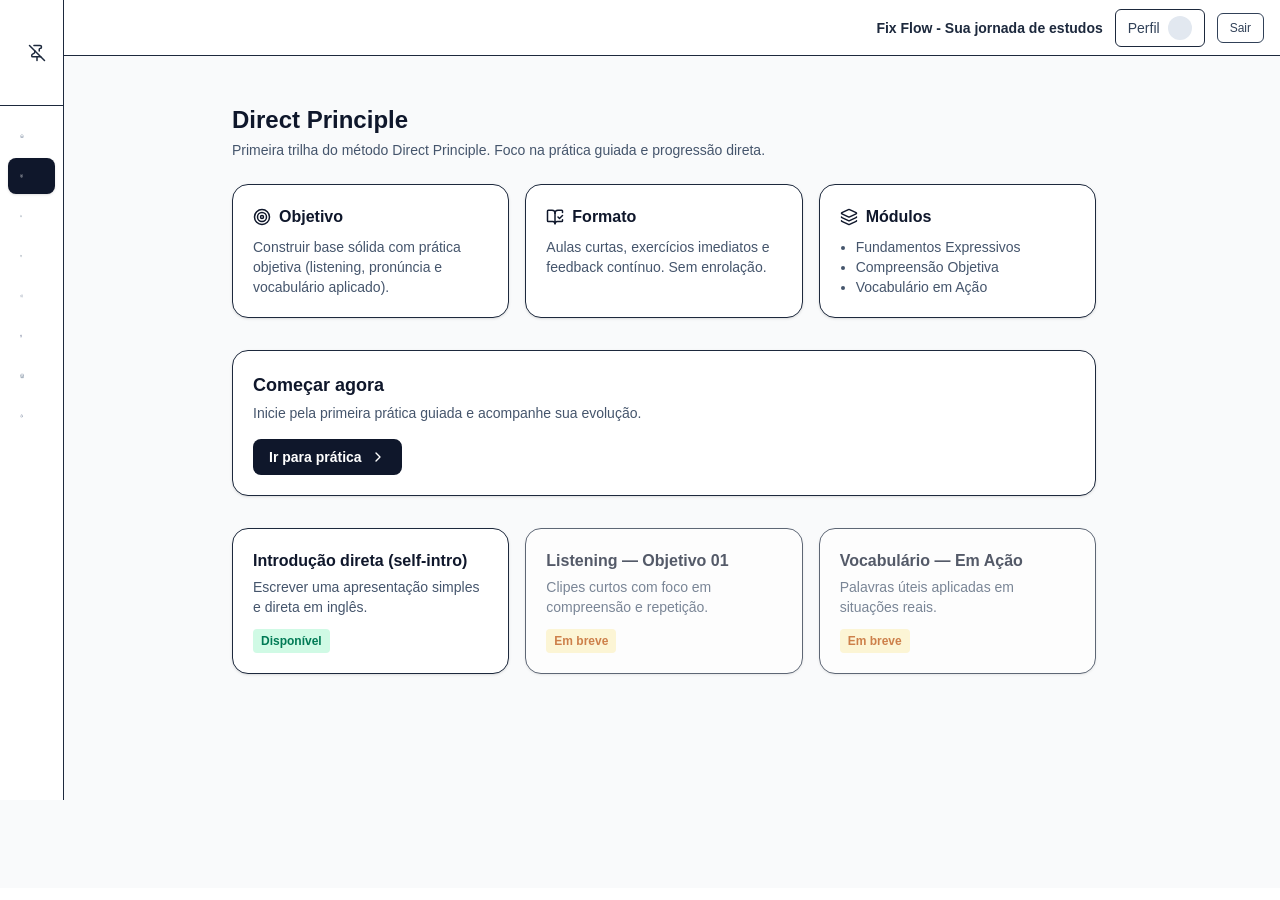
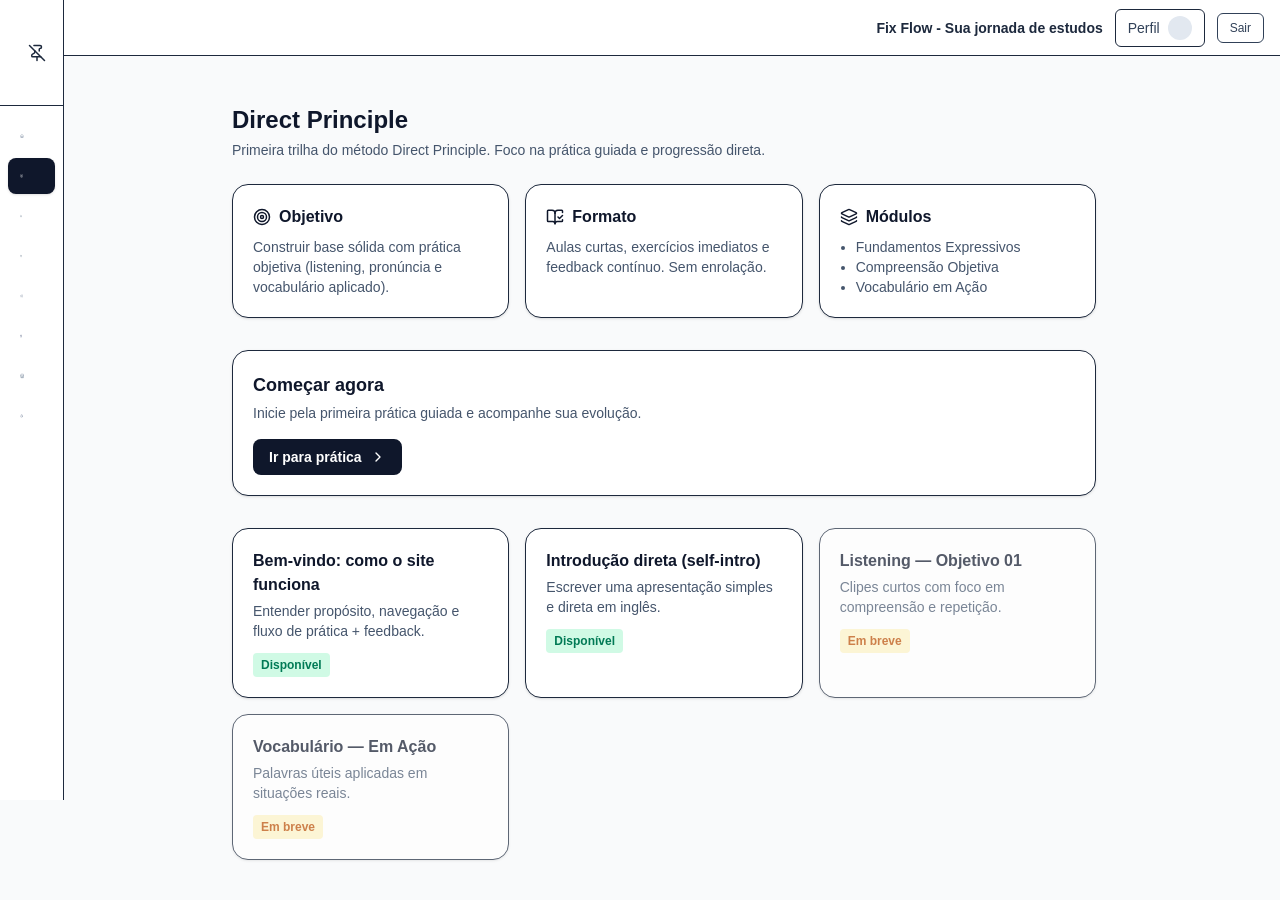
Before and after one commit to Fix-idiomas/Fix-Flow, a Next.js app: page /curso/direct-principle in a window 1280 px wide. Shown: the top 900 px of the page. Built offline with nearby package versions, Linux system fonts and the light colour scheme; no server answers; sample sign-in values are in the browser's storage.

Commit message:
Editorial schema + policies draft; Direct Principle onboarding micro and dynamic flow

```diff
--- a/src/app/curso/direct-principle/micro.ts
+++ b/src/app/curso/direct-principle/micro.ts
@@ -6,9 +6,37 @@ export type MicroConcept = {
   criteria: string[];
   mode?: "auto" | "flash" | "pro";
   estMinutes?: number;
+  video?: {
+    provider: "youtube";
+    videoId: string;
+    privacy?: "public" | "unlisted";
+    durationSec?: number;
+    requiredWatchPct?: number; // 0..1 (e.g., 0.7 for 70%)
+    allowBypass?: boolean;
+    requireFullWatch?: boolean; // when true, force 100% and no bypass
+  };
 };
 
 export const microconceitos: MicroConcept[] = [
+  {
+    slug: "onboarding-site",
+    title: "Bem-vindo: como o site funciona",
+    goal: "Entender propósito, navegação e fluxo de prática + feedback.",
+    task:
+      "Assista ao vídeo de introdução para conhecer o site e, se quiser, descreva em 2–3 frases o que você pretende praticar primeiro.",
+    criteria: ["clareza", "vocabulário", "gramática"],
+    mode: "auto",
+    estMinutes: 3,
+    video: {
+      provider: "youtube",
+      videoId: "REPLACE_ONBOARDING_VIDEO_ID",
+      privacy: "public",
+      durationSec: 180,
+      requiredWatchPct: 0.7,
+      allowBypass: true,
+      requireFullWatch: false,
+    },
+  },
   {
     slug: "introducao-direta",
     title: "Introdução direta (self-intro)",
@@ -18,6 +46,15 @@ export const microconceitos: MicroConcept[] = [
     criteria: ["clareza", "vocabulário", "gramática"],
     mode: "auto",
     estMinutes: 5,
+    video: {
+      provider: "youtube",
+      videoId: "REPLACE_CLASS1_VIDEO_ID",
+      privacy: "public",
+      durationSec: 120,
+      requiredWatchPct: 0.7,
+      allowBypass: true,
+      requireFullWatch: false,
+    },
   },
 ];
 
```
Also changed, not shown: 2 other files (tests, documents, lock files or other folders).
